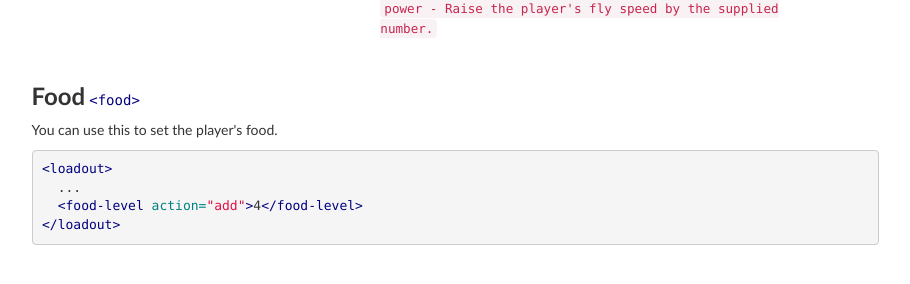
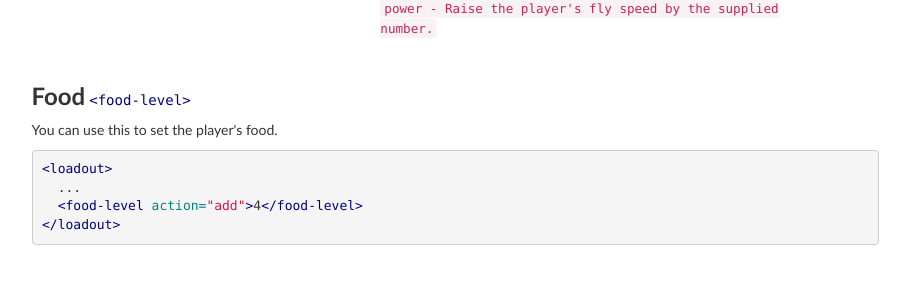
Before and after one commit to Avicus/Documentation, a Jekyll site: the page built from modules/items---loadouts.html, in a window 1280 px wide and 900 px high, scrolled down 5813 px. Shown: the part 168-452 px from the top of the window, without its empty margins (331-1241 px from the left). Built offline with Jekyll 4.4.1, drawn with Linux system fonts in a browser that asks for light colours; nearby versions of some CDN libraries.

Commit message:
Fix food-level

```diff
--- a/modules/items---loadouts.html
+++ b/modules/items---loadouts.html
@@ -46,7 +46,7 @@ permalink: /modules/items---loadouts
   ...
   <fly-speed action="add">4</fly-speed>
 </loadout>
-{% endhighlight %}<br><h4>Element Text</h4><table class="table table-condensed"><thead><tr><td>Description</td><td>Type</td></tr></thead><tbody><tr><td class="width: 65%"><p>The speed modifier that should be used by the action.</p></td><td><span class="label label-primary">Number (Without Decimal)</span></td></tr></tbody></table><div class="table-responsive"><h5>Fly Speed Attributes</h5><table class="table table-condensed"><thead><tr><td>Attribute</td><td>Description</td><td>Type</td><td>Default</td></tr></thead><tbody><tr><td><code>action</code></td><td class="width: 65%"><p>The action which is applied to the player's fly speed.</p></td><td><span class="label label-primary">Number Action</span><br><br><code>none - Perform no action and keep the player's fly speed the same.</code>,<br><code>set - Set the player's fly speed to the supplied number.</code>,<br><code>add - Add the supplied number to the player's fly speed.</code>,<br><code>subtract - Subtract the supplied number from the player's fly speed.</code>,<br><code>multiply - Multiply the supplied number with the player's fly speed.</code>,<br><code>divide - Divide the player's fly speed by the supplied number.</code>,<br><code>power - Raise the player's fly speed by the supplied number.</code><br></td><td><code>set</code></td></tr></tbody></table></div></span><span><h3>Food<small>{% ihighlight xml %}<food>{% endihighlight %}</small></h3><p>You can use this to set the player's food.</p>{% highlight xml %}
+{% endhighlight %}<br><h4>Element Text</h4><table class="table table-condensed"><thead><tr><td>Description</td><td>Type</td></tr></thead><tbody><tr><td class="width: 65%"><p>The speed modifier that should be used by the action.</p></td><td><span class="label label-primary">Number (Without Decimal)</span></td></tr></tbody></table><div class="table-responsive"><h5>Fly Speed Attributes</h5><table class="table table-condensed"><thead><tr><td>Attribute</td><td>Description</td><td>Type</td><td>Default</td></tr></thead><tbody><tr><td><code>action</code></td><td class="width: 65%"><p>The action which is applied to the player's fly speed.</p></td><td><span class="label label-primary">Number Action</span><br><br><code>none - Perform no action and keep the player's fly speed the same.</code>,<br><code>set - Set the player's fly speed to the supplied number.</code>,<br><code>add - Add the supplied number to the player's fly speed.</code>,<br><code>subtract - Subtract the supplied number from the player's fly speed.</code>,<br><code>multiply - Multiply the supplied number with the player's fly speed.</code>,<br><code>divide - Divide the player's fly speed by the supplied number.</code>,<br><code>power - Raise the player's fly speed by the supplied number.</code><br></td><td><code>set</code></td></tr></tbody></table></div></span><span><h3>Food<small>{% ihighlight xml %}<food-level>{% endihighlight %}</small></h3><p>You can use this to set the player's food.</p>{% highlight xml %}
 <loadout>
   ...
   <food-level action="add">4</food-level>
```
